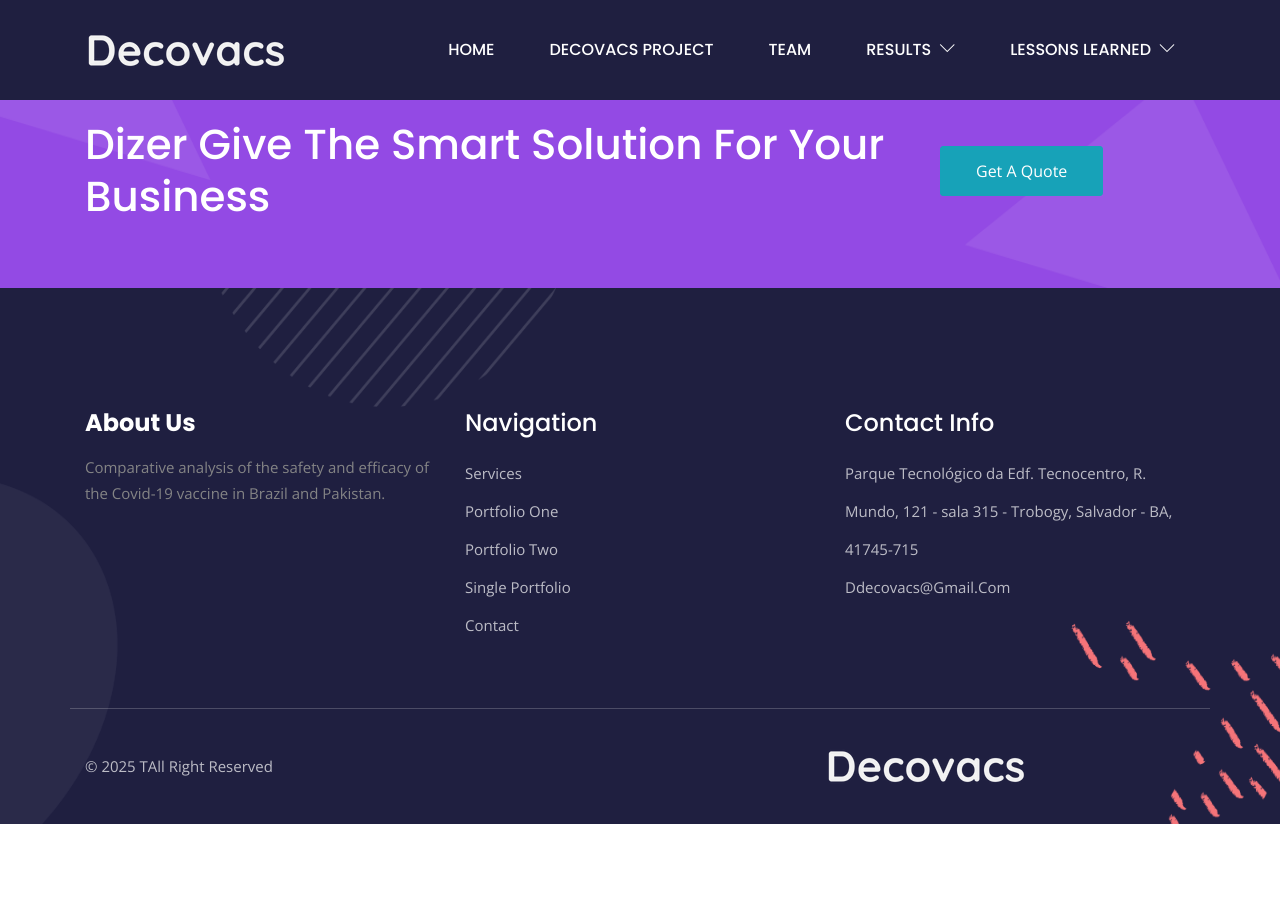
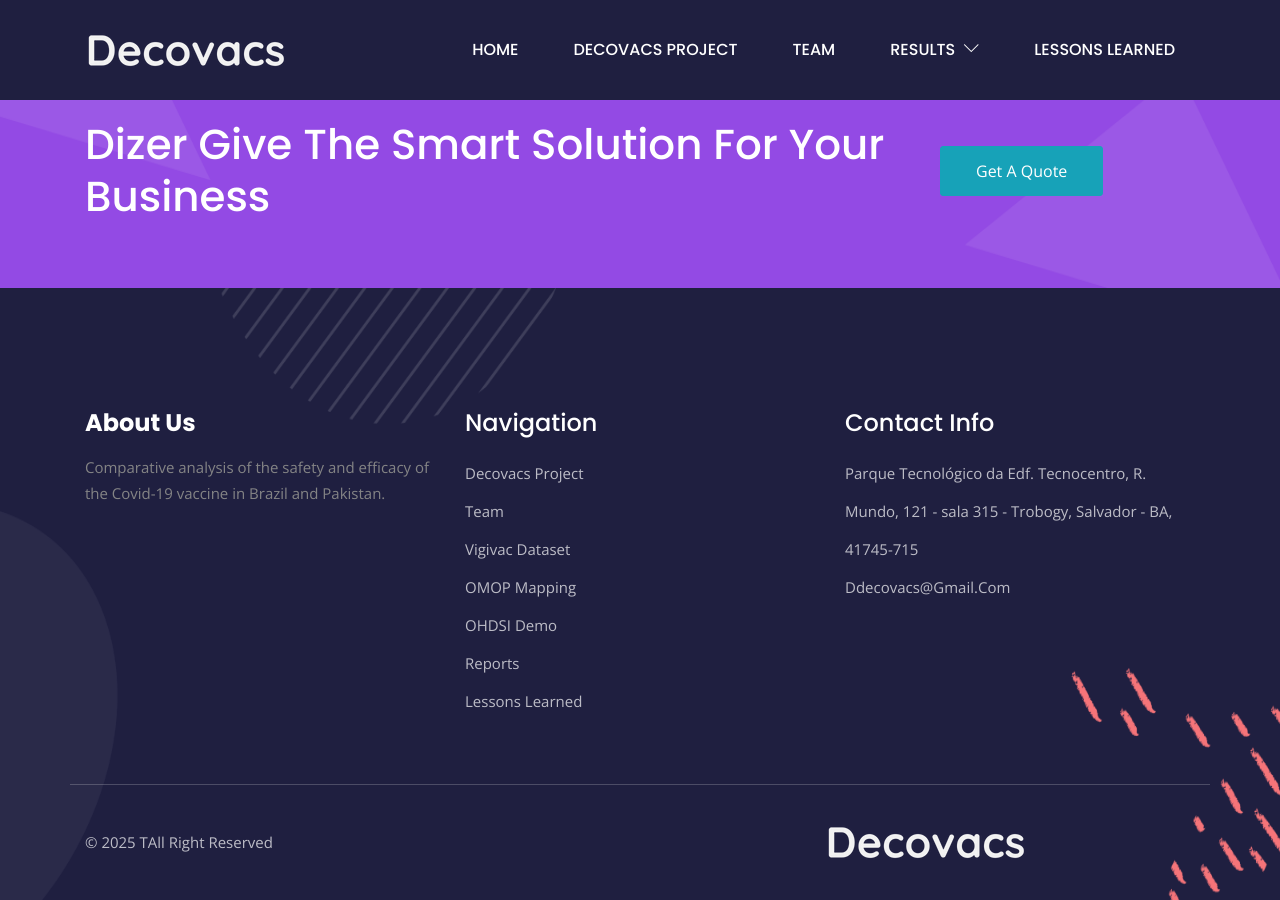
Before and after one commit to decovacs/decovacs.github.io, a Jekyll site: the page built from lessons.html, in a window 1280 px wide and 900 px high, scrolled down 1687 px. Built offline with Jekyll 4.4.1, drawn with Linux system fonts in a browser that asks for light colours; before the commit the page ends 2511 px from its top, so only the background shows below that.

Commit message:
ajuste footer

```diff
--- a/_data/navigation.yml
+++ b/_data/navigation.yml
@@ -18,25 +18,24 @@ main:
       - name: Reports
         url: /reports.html
   - name: Lessons learned
-    url: "#"
-    submenu:
-      - name: Blog 1
-        url: /blog-1.html
-      - name: Blog 2
-        url: /blog-2.html
+    url: /lessons.html
 
 ########## footer menu ###############
 footer:
-  - name: Services
-    url: /services.html
-  - name: Portfolio One
-    url: /portfolio-1.html
-  - name: Portfolio Two
-    url: /portfolio-2.html
-  - name: Single Portfolio
-    url: /portfolio-single.html
-  - name: Contact
-    url: /contact.html
+  - name: Decovacs Project
+    url: /project.html
+  - name: Team
+    url: /team.html
+  - name: Vigivac Dataset
+    url: /dataset.html
+  - name: OMOP Mapping
+    url: /mapping.html
+  - name: OHDSI Demo
+    url: /demo.html
+  - name: Reports
+    url: /reports.html
+  - name: Lessons learned
+    url: /lessons.html
 
 ############## Bottom menu ###############
 bottom:
--- a/_includes/footer.html
+++ b/_includes/footer.html
@@ -11,7 +11,7 @@
 				</div>
 			</div>
 
-			<div class="col-lg-4 ml-lg-auto mb-4 mb-lg-0 col-md-4">
+			<div class="col-lg-4 col-md-4">
 				<div class="footer-widget">
 					<h4 class="text-white mb-3">Navigation</h4>
 
```
Also changed, not shown: lessons.html (renamed from blog-1.html).
